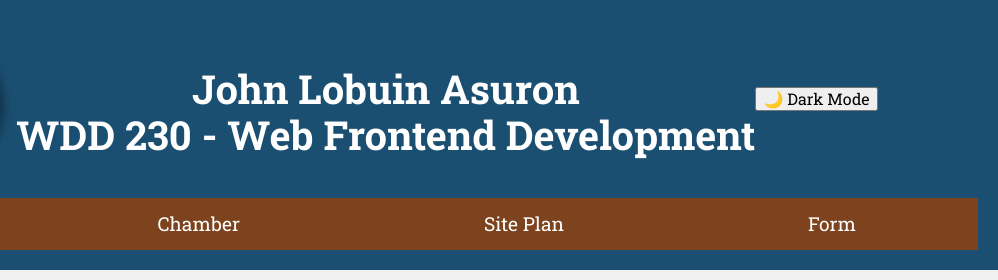
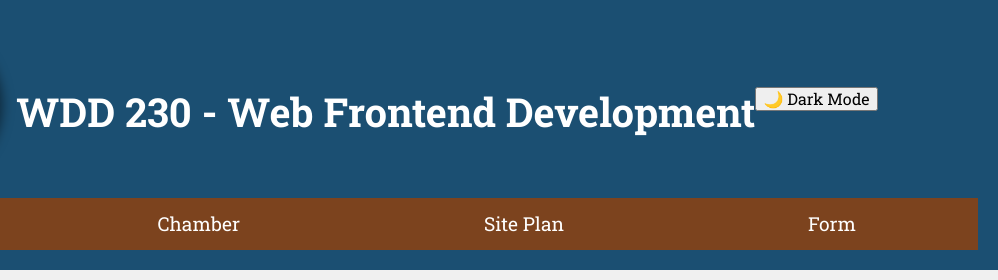
Before and after one commit to johnasuron/wddtest, a plain HTML site: page chamber/discover.html in a window 1280 px wide. Shown: the top 280 px of the page, 282-1280 px from the left. Drawn offline with nearby package versions, Linux system fonts and the light colour scheme.

Commit message:
Update discover.html

```diff
--- a/chamber/discover.html
+++ b/chamber/discover.html
@@ -1,6 +1,5 @@
 <!DOCTYPE html>
 <html lang="en">
-
 <head>
     <meta charset="UTF-8">
     <meta name="viewport" content="width=device-width, initial-scale=1.0">
@@ -8,7 +7,6 @@
     <meta name="description"
         content="WDD 230 - Web Frontend Development course assignment portal by John Lobuin Asuron">
     <meta name="author" content="John Lobuin Asuron">
-
     <!-- Social Media Meta Tags -->
     <meta property="og:title" content="WDD 230 - Web Frontend Development">
     <meta property="og:type" content="website">
@@ -16,25 +14,21 @@
     <meta property="og:url" content="https://johnlobuin.github.io/wdd230/index.html">
     <meta property="og:description"
         content="WDD 230 - Web Frontend Development course assignment portal by John Lobuin Asuron">
-
     <!-- Favicon -->
     <link rel="icon" href="favicon.ico" type="image/x-icon">
-
     <!-- CSS Normalization -->
     <link rel="stylesheet" href="https://cdnjs.cloudflare.com/ajax/libs/normalize/8.0.1/normalize.min.css">
     <link rel="stylesheet" href="discover.css">
-
     <!-- Google Fonts -->
     <link rel="preconnect" href="https://fonts.googleapis.com">
     <link rel="preconnect" href="https://fonts.gstatic.com" crossorigin>
     <link href="https://fonts.googleapis.com/css2?family=Roboto+Slab:wght@400;700&display=swap" rel="stylesheet">
 </head>
-
 <body>
     <header>
         <div class="header-content">
-            <img src="pictures/john.jpg" alt="John Lobuin Asuron Profile">
-            <h1>John Lobuin Asuron<br><span class="course-title">WDD 230 - Web Frontend Development</span></h1>
+            <img src="pictures/john.jpg" alt="Profile Picture">
+            <h1><span class="course-title">WDD 230 - Web Frontend Development</span></h1>
             <!-- Dark Mode Toggle Button -->
             <button id="darkModeToggle">🌙 Dark Mode</button>
         </div>
@@ -50,7 +44,6 @@
             </ul>
         </nav>
     </header>
-
     <main>
         <div class="sidebar">
             <div id="visitMessage"></div>
@@ -88,13 +81,11 @@
             </figure>
         </div>
     </main>
-
     <footer>
         <p><span id="copyrightYear"></span> 🌸 John Lobuin Asuron 🌸 Kenya</p>
         <p>Last Modification: <span id="lastModified"></span></p>
         <img src="pictures/kenya.png" alt="Kenya Flag">
     </footer>
-
     <script src="joingetDates.js"></script>
     <script>
         // JavaScript for Hamburger Menu and Dark Mode Toggle
@@ -102,18 +93,15 @@
             const menuToggle = document.getElementById('menuToggle');
             const navMenu = document.getElementById('navMenu').querySelector('ul');
             const darkModeToggle = document.getElementById('darkModeToggle');
-
             // Hamburger Menu Toggle
             menuToggle.addEventListener('click', () => {
                 navMenu.classList.toggle('active');
             });
-
             // Dark Mode Toggle
             darkModeToggle.addEventListener('click', () => {
                 document.body.classList.toggle('dark-mode');
                 darkModeToggle.textContent = document.body.classList.contains('dark-mode') ? '☀️ Light Mode' : '🌙 Dark Mode';
             });
-
             // Lazy Loading Images
             const lazyImages = document.querySelectorAll('.lazy');
             const lazyLoad = (target) => {
@@ -130,13 +118,11 @@
                 io.observe(target);
             };
             lazyImages.forEach(lazyLoad);
-
             // Local Storage for Visit Message
             const visitMessage = document.getElementById('visitMessage');
             const lastVisit = localStorage.getItem('lastVisit');
             const currentVisit = Date.now();
             const oneDay = 24 * 60 * 60 * 1000;
-
             if (!lastVisit) {
                 visitMessage.textContent = "Welcome! Let us know if you have any questions.";
             } else {
@@ -147,10 +133,8 @@
                     visitMessage.textContent = `You last visited ${daysSinceLastVisit} ${daysSinceLastVisit === 1 ? 'day' : 'days'} ago.`;
                 }
             }
-
             localStorage.setItem('lastVisit', currentVisit);
         });
     </script>
 </body>
-
 </html>
```
